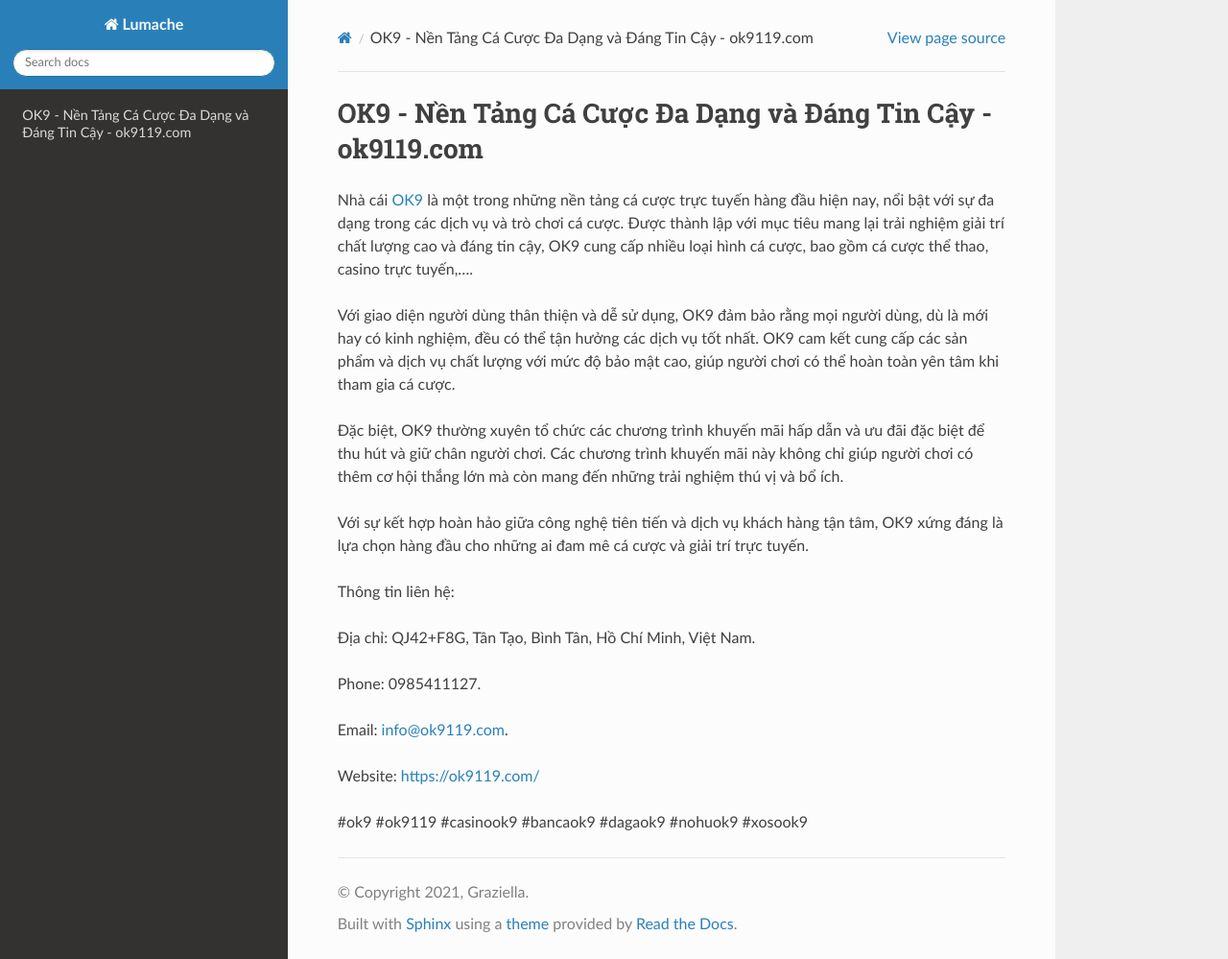
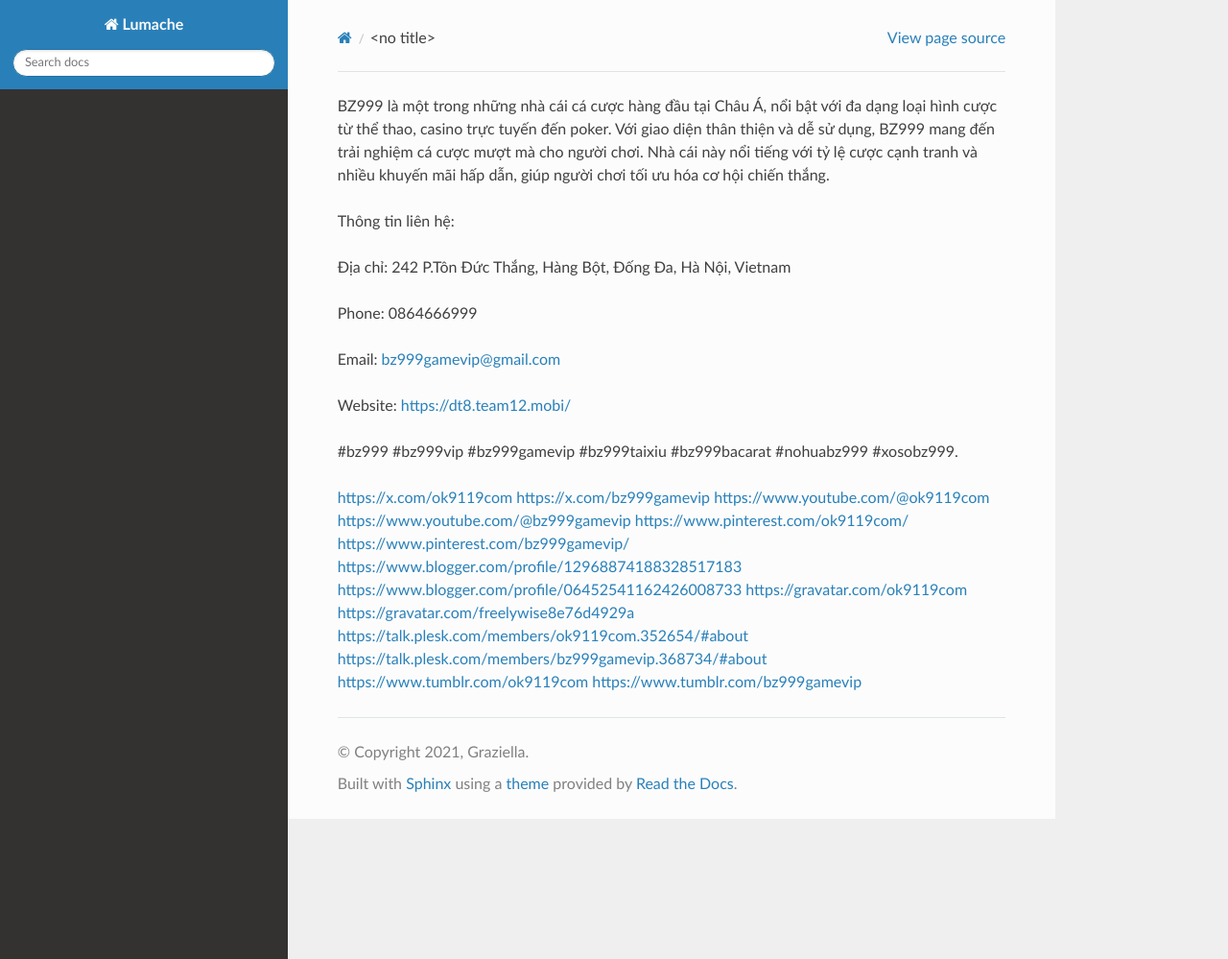
Before and after one commit to bz999gamevip/bz999gamevip, a Sphinx documentation site: the page built from docs/source/index.rst, in a window 1280 px wide and 999 px high. Shown: the whole window at 96% size. Built offline with Sphinx 7.4.7 and the Read the Docs theme 3.1.0, drawn with Linux system fonts in a browser that asks for light colours.

Commit message:
Update index.rst
Dorispham Update

```diff
--- a/docs/source/index.rst
+++ b/docs/source/index.rst
@@ -1,22 +1,21 @@
-OK9 - Nền Tảng Cá Cược Đa Dạng và Đáng Tin Cậy - ok9119.com
-===================================
-
-Nhà cái `OK9 <https://ok9119.com/>`_ là một trong những nền tảng cá cược trực tuyến hàng đầu hiện nay, nổi bật với sự đa dạng trong các dịch vụ và trò chơi cá cược. Được thành lập với mục tiêu mang lại trải nghiệm giải trí chất lượng cao và đáng tin cậy, OK9 cung cấp nhiều loại hình cá cược, bao gồm cá cược thể thao, casino trực tuyến,....
-
-Với giao diện người dùng thân thiện và dễ sử dụng, OK9 đảm bảo rằng mọi người dùng, dù là mới hay có kinh nghiệm, đều có thể tận hưởng các dịch vụ tốt nhất. OK9 cam kết cung cấp các sản phẩm và dịch vụ chất lượng với mức độ bảo mật cao, giúp người chơi có thể hoàn toàn yên tâm khi tham gia cá cược.
-
-Đặc biệt, OK9 thường xuyên tổ chức các chương trình khuyến mãi hấp dẫn và ưu đãi đặc biệt để thu hút và giữ chân người chơi. Các chương trình khuyến mãi này không chỉ giúp người chơi có thêm cơ hội thắng lớn mà còn mang đến những trải nghiệm thú vị và bổ ích.
-
-Với sự kết hợp hoàn hảo giữa công nghệ tiên tiến và dịch vụ khách hàng tận tâm, OK9 xứng đáng là lựa chọn hàng đầu cho những ai đam mê cá cược và giải trí trực tuyến.
+BZ999 là một trong những nhà cái cá cược hàng đầu tại Châu Á, nổi bật với đa dạng loại hình cược từ thể thao, casino trực tuyến đến poker. Với giao diện thân thiện và dễ sử dụng, BZ999 mang đến trải nghiệm cá cược mượt mà cho người chơi. Nhà cái này nổi tiếng với tỷ lệ cược cạnh tranh và nhiều khuyến mãi hấp dẫn, giúp người chơi tối ưu hóa cơ hội chiến thắng.
 
 Thông tin liên hệ:
 
-Địa chỉ: QJ42+F8G, Tân Tạo, Bình Tân, Hồ Chí Minh, Việt Nam.
+Địa chỉ: 242 P.Tôn Đức Thắng, Hàng Bột, Đống Đa, Hà Nội, Vietnam
 
-Phone: 0985411127.
+Phone: 0864666999
 
-Email: info@ok9119.com.
+Email: bz999gamevip@gmail.com
 
-Website: https://ok9119.com/
+Website: https://dt8.team12.mobi/
 
-#ok9 #ok9119 #casinook9 #bancaok9 #dagaok9 #nohuok9 #xosook9
+#bz999 #bz999vip #bz999gamevip #bz999taixiu #bz999bacarat #nohuabz999 #xosobz999.
+
+https://x.com/ok9119com	https://x.com/bz999gamevip
+https://www.youtube.com/@ok9119com	https://www.youtube.com/@bz999gamevip
+https://www.pinterest.com/ok9119com/	https://www.pinterest.com/bz999gamevip/
+https://www.blogger.com/profile/12968874188328517183	https://www.blogger.com/profile/06452541162426008733
+https://gravatar.com/ok9119com	https://gravatar.com/freelywise8e76d4929a
+https://talk.plesk.com/members/ok9119com.352654/#about	https://talk.plesk.com/members/bz999gamevip.368734/#about
+https://www.tumblr.com/ok9119com	https://www.tumblr.com/bz999gamevip
```
